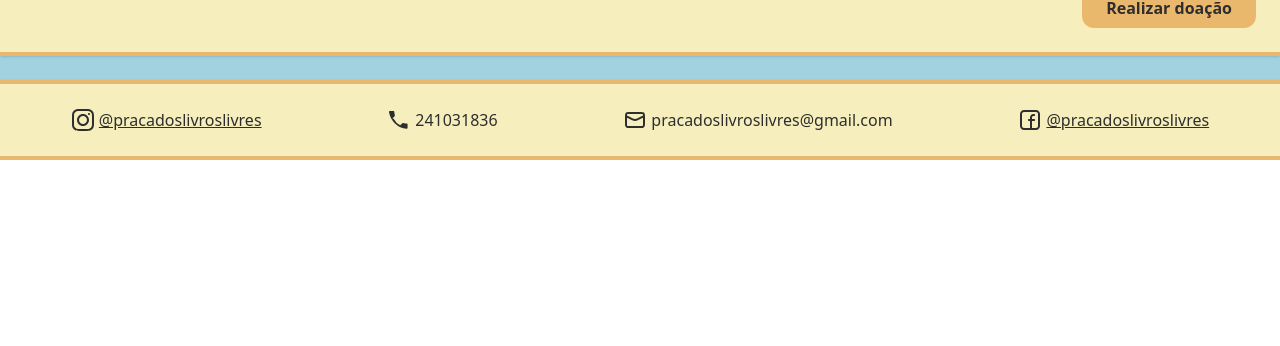
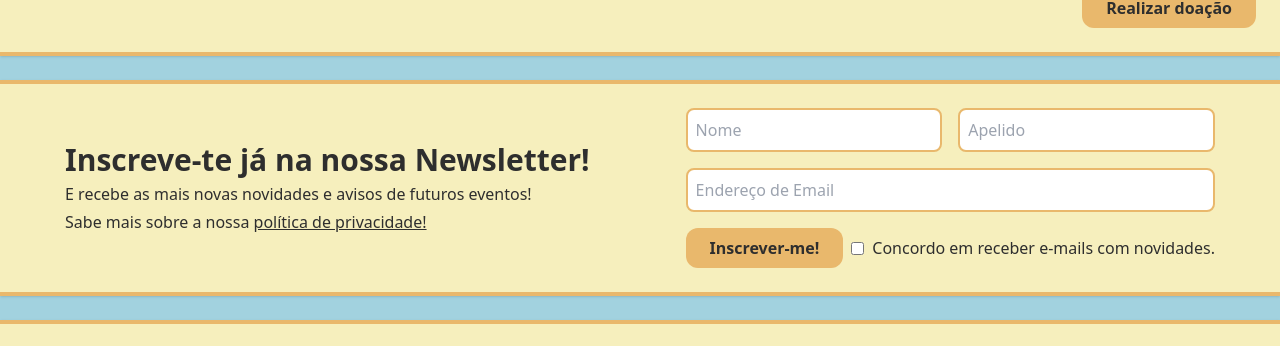
Before and after one commit to JoaoZPalma/livroslivres, a Vue app: page / in a window 1280 px wide. Shown: the part 1081-1427 px from the top of the page. Before the commit the page ends 1241 px from the top, so only its background shows below. Built offline with nearby package versions, Linux system fonts and the light colour scheme.

Commit message:
politica de privacidade up

```diff
--- a/src/components/CustomButton.vue
+++ b/src/components/CustomButton.vue
@@ -1,5 +1,5 @@
 <template>
-  <button class="bg-[#E9B86C] font-semibold px-6 py-2 rounded-xl hover:text-[#000]
+  <button class="bg-[#E9B86C] hover:bg-[#D9A65C] font-semibold px-6 py-2 rounded-xl hover:text-[#000]
     transition duration-300">
     <slot></slot>
   </button>
--- /dev/null
+++ b/src/components/PrivacyPolicy.vue
@@ -0,0 +1,90 @@
+<template>
+  <div v-if="isOpen" class="fixed inset-0 bg-black bg-opacity-50 flex items-center justify-center p-4 z-50">
+    <div class="bg-white p-6 rounded-lg shadow-lg max-w-2xl max-h-[80vh] overflow-y-auto">
+      <h2 class="font-bold text-xl mb-4">Política de Privacidade</h2>
+
+      <div class="text-sm space-y-4">
+        <p>
+          <strong>1. Responsável pelo Tratamento dos Dados</strong><br>
+          O responsável pelo tratamento dos dados pessoais recolhidos através deste site é a
+          Associação Praça dos Livros Livres, com sede em Tavira, e pode ser contactado através do
+          e-mail pracadoslivroslivres@gmail.com.
+        </p>
+
+        <p>
+          <strong>2. Finalidade do Tratamento de Dados</strong><br>
+          Os dados pessoais recolhidos (nome, apelido e endereço de e-mail) serão utilizados
+          exclusivamente para o envio da nossa newsletter, com informações sobre novidades, eventos,
+          promoções e outras atualizações relevantes relacionadas com o nosso site.
+          O número de telémovel não é guardado no sistema e é apenas necessário para realizar
+          compras MBWAY.
+        </p>
+
+        <p>
+          <strong>3. Base Legal para o Tratamento de Dados</strong><br>
+          O tratamento dos seus dados é realizado com base no seu <strong>consentimento explícito</strong>, que é obtido no momento da inscrição na newsletter. Você pode retirar o seu consentimento a qualquer momento, através do link de descadastro presente em cada e-mail enviado.
+        </p>
+
+        <p>
+          <strong>4. Conservação dos Dados</strong><br>
+          Os seus dados pessoais serão conservados durante o tempo necessário para cumprir a finalidade para a qual foram recolhidos, ou até que solicite a sua eliminação. Caso decida cancelar a subscrição da newsletter, os seus dados serão eliminados das nossas listas de envio.
+        </p>
+
+        <p>
+          <strong>5. Direitos dos Titulares dos Dados</strong><br>
+          De acordo com o RGPD, tem os seguintes direitos relativamente aos seus dados pessoais:
+          <ul class="list-disc pl-6 mt-2">
+            <li><strong>Acesso</strong>: Pode solicitar uma cópia dos dados que possuímos sobre si.</li>
+            <li><strong>Retificação</strong>: Pode solicitar a correção de dados inexatos ou incompletos.</li>
+            <li><strong>Eliminação</strong>: Pode solicitar a eliminação dos seus dados pessoais.</li>
+            <li><strong>Limitação do Tratamento</strong>: Pode solicitar a limitação do tratamento dos seus dados em determinadas circunstâncias.</li>
+            <li><strong>Portabilidade</strong>: Pode solicitar a transferência dos seus dados para outro responsável pelo tratamento.</li>
+            <li><strong>Oposição</strong>: Pode opor-se ao tratamento dos seus dados para fins de marketing direto.</li>
+          </ul>
+        </p>
+
+        <p>
+          <strong>6. Partilha de Dados com Terceiros</strong><br>
+          Os seus dados pessoais não serão partilhados, vendidos ou cedidos a terceiros, exceto quando necessário para o cumprimento de obrigações legais ou com o seu consentimento explícito.
+        </p>
+
+        <p>
+          <strong>7. Segurança dos Dados</strong><br>
+          Implementamos medidas técnicas e organizativas adequadas para proteger os seus dados pessoais contra acesso não autorizado, alteração, divulgação ou destruição. Estas medidas incluem a utilização de sistemas seguros e a limitação do acesso aos dados apenas a pessoal autorizado.
+        </p>
+
+        <p>
+          <strong>8. Contacto</strong><br>
+          Se tiver alguma dúvida ou preocupação sobre o tratamento dos seus dados pessoais, pode contactar-nos através do e-mail pracadoslivroslivres@gmail.com.
+        </p>
+
+        <p>
+          <strong>9. Alterações à Política de Privacidade</strong><br>
+          Esta política de privacidade pode ser atualizada periodicamente para refletir mudanças nas nossas práticas de tratamento de dados. Recomendamos que reveja esta página regularmente para se manter informado.
+        </p>
+      </div>
+
+      <!-- Botão para Fechar o Modal -->
+      <button @click="close" class="mt-4 px-4 py-2 bg-[#E9B86C] text-white rounded-lg hover:bg-[#D9A65C] transition-colors">
+        Fechar
+      </button>
+    </div>
+  </div>
+</template>
+
+<script>
+export default {
+  name: 'PrivacyPolicy',
+  props: {
+    isOpen: {
+      type: Boolean,
+      required: true,
+    },
+  },
+  methods: {
+    close() {
+      this.$emit('close'); // Emite um evento para fechar o modal
+    },
+  },
+};
+</script>
--- a/src/views/Home.vue
+++ b/src/views/Home.vue
@@ -1,10 +1,12 @@
 <script setup>
 import { ref } from "vue";
-import  CustomButton  from '@/components/CustomButton.vue';
+import CustomButton  from '@/components/CustomButton.vue';
+import PrivacyPolicy  from '@/components/PrivacyPolicy.vue';
 import Mapa from '@/components/Mapa.vue';
 
 const activeSection = ref(null);
 const enderecoEvento = ref("");
+const showPrivacyPolicy = ref(false);
 
 function handleEnderecoCarregado(endereco){
   enderecoEvento.value=endereco;
@@ -21,10 +23,21 @@ const scrollToSection = (sectionId) => {
     }, 2000);
   }
 };
+
+function openPrivacyPolicy(){
+  showPrivacyPolicy.value = true;
+  console.log("Ta andar?")
+}
+
+function closePrivacyPolicy(){
+  showPrivacyPolicy.value = false;
+}
+
 </script>
 
 <template>
   <div>
+    <PrivacyPolicy :isOpen="showPrivacyPolicy" @close="closePrivacyPolicy" />
     <!-- First Section -->
     <div class="bg-[#F6EFBD] p-6 shadow border-t-4 border-b-4 border-[#E9B86C]">
       <div class="flex flex-col md:flex-row space-y-4 md:space-y-0 md:space-x-6">
@@ -91,6 +104,45 @@ const scrollToSection = (sectionId) => {
       </div>
     </div>
 
+<div class="bg-[#F6EFBD] p-6 shadow text-center border-t-4 border-b-4 border-[#E9B86C]">
+  <div class="flex flex-col md:flex-row gap-6 md:gap-24 items-center justify-center">
+    <div class="text-center md:text-left">
+      <h2 class="font-bold text-xl md:text-3xl">Inscreve-te já na nossa Newsletter!</h2>
+      <p class="mt-1">E recebe as mais novas novidades e avisos de futuros eventos!</p>
+          <p class="mt-1 font-light">Sabe mais sobre a nossa
+            <span class="underline cursor-pointer hover:font-normal" @click="openPrivacyPolicy">
+              política de privacidade!
+            </span>
+          </p>
+        </div>
+        <div class="">
+          <form target="_blank" action="https://formsubmit.co/pracadoslivroslivres@gmail.com" method="POST" class="space-y-4">
+            <div class="flex flex-col md:flex-row gap-4">
+              <input type="text" name="nome" class="w-full p-2 border-2 border-[#E9B86C] rounded-lg" placeholder="Nome" required>
+              <input type="text" name="apelido" class="w-full p-2 border-2 border-[#E9B86C] rounded-lg" placeholder="Apelido" required>
+            </div>
+            <input type="email" name="email" class="w-full p-2 border-2 border-[#E9B86C] rounded-lg" placeholder="Endereço de Email" required>
+            <input type="hidden" name="mensagem" value="Inscrição na Newsletter"></input>
+            <div class="flex flex-col md:flex-row gap-y-2 md:gap-y-0 md:gap-x-2 items-center">
+              <CustomButton type="submit">
+                Inscrever-me!
+              </CustomButton>
+              <label class="flex items-center gap-2">
+                <input
+                  type="checkbox"
+                  name="consent"
+                  required
+                  oninvalid="this.setCustomValidity('Para prosseguir, preencha a caixa a confirmar que concorda em receber emails com novidades!')"
+                  oninput="this.setCustomValidity('')"
+                >
+                Concordo em receber e-mails com novidades.
+              </label>
+            </div>
+          </form>
+        </div>
+      </div>
+    </div>
+
     <!-- Footer -->
     <div id="contactos" :class="['bg-[#F6EFBD] p-6 shadow flex flex-col md:flex-row items-center justify-around space-y-2 md:space-y-0 md:space-x-8 text-center border-t-4 border-b-4 border-[#E9B86C]', activeSection === 'contactos' ? 'pulse-effect' : '']">        <div class="flex items-center space-x-1">
       <svg class="w-6 h-6" viewBox="0 0 24 24" fill="currentColor" xmlns="http://www.w3.org/2000/svg">
@@ -130,6 +182,3 @@ const scrollToSection = (sectionId) => {
     </div>
   </div>
 </template>
-
-<style scoped>
-</style>
```
